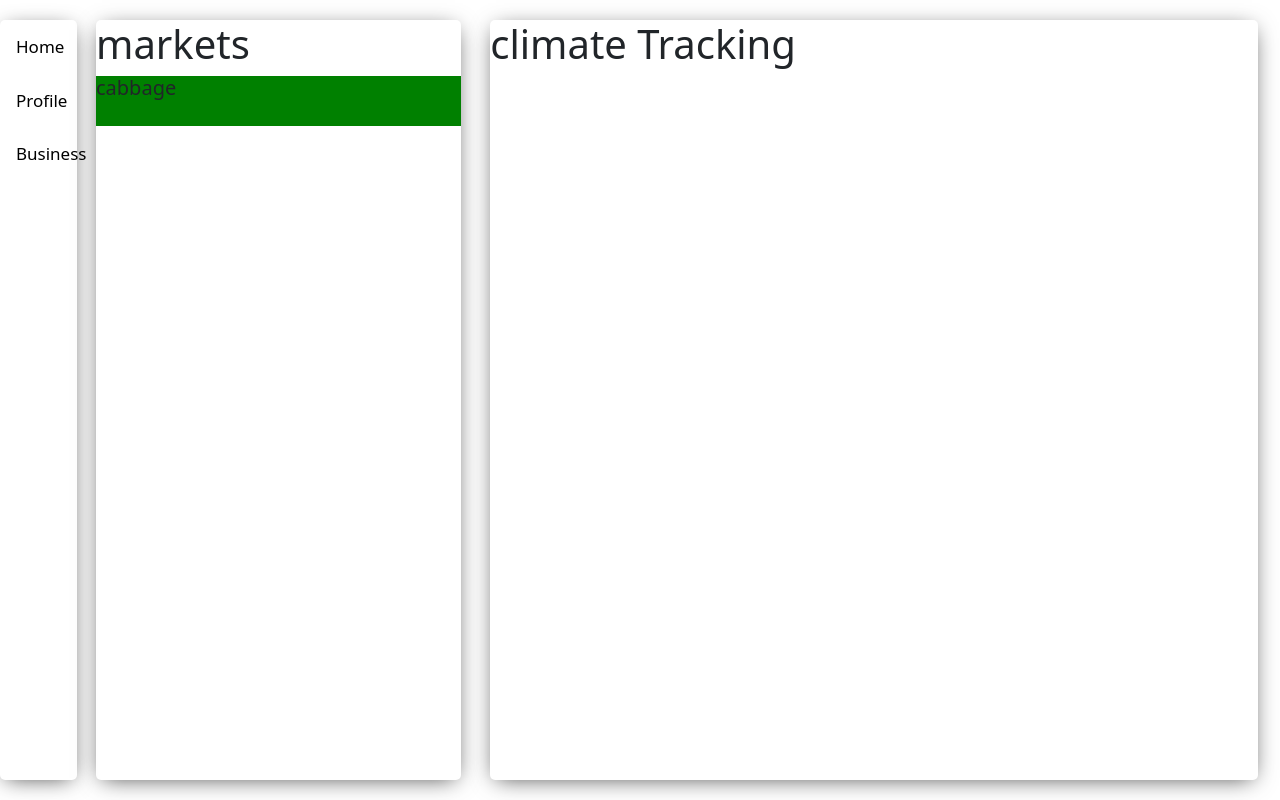
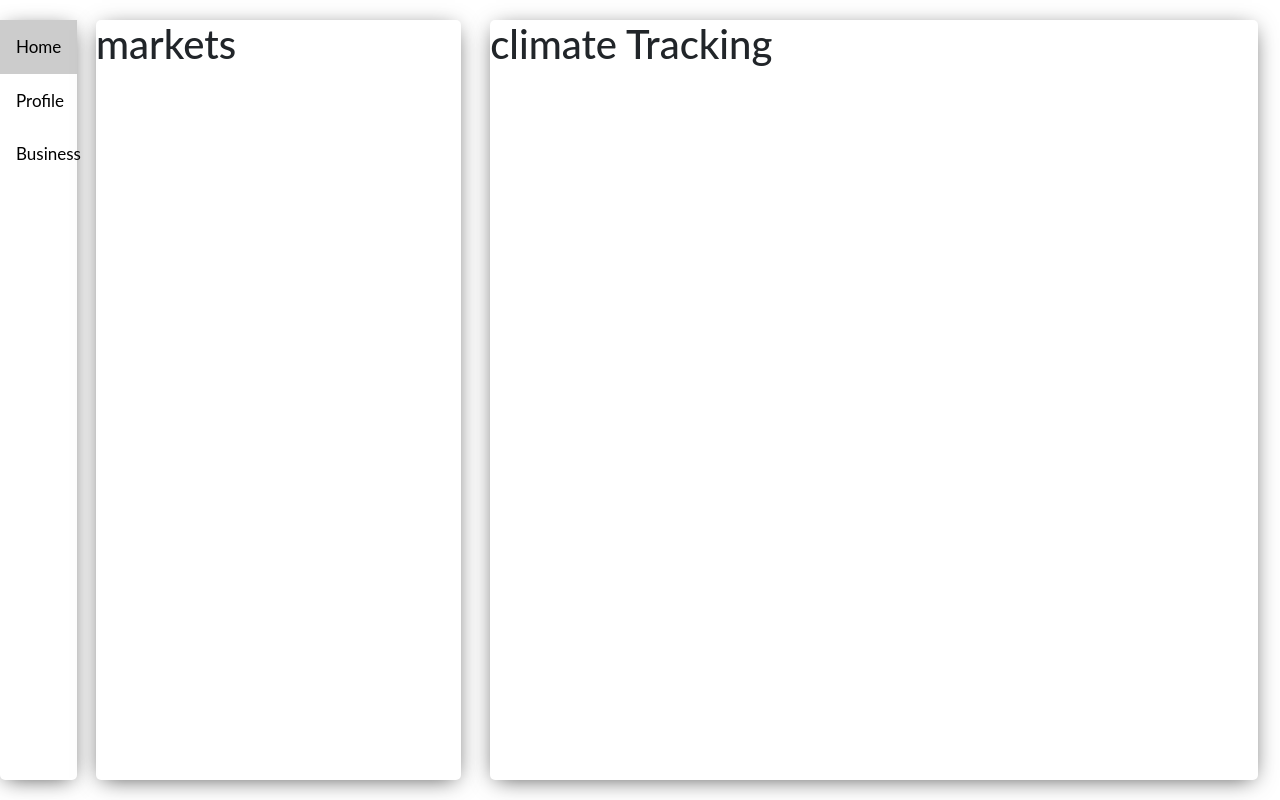
Before and after one commit to Sir-kinuthia-001/Climate-Control-and-Visualization-Dashboard, a website: page index.html in a window 1280 px wide. Drawn offline with nearby package versions, Linux system fonts and the light colour scheme.

Commit message:
init commit

```diff
--- a/index.html
+++ b/index.html
@@ -1,8 +1,7 @@
 <!DOCTYPE html>
 <html lang="en" dir="ltr">
   <head>
-    <script src=
-"https://ajax.googleapis.com/ajax/libs/jquery/3.3.1/jquery.min.js">
+    <script src="https://ajax.googleapis.com/ajax/libs/jquery/3.3.1/jquery.min.js">
   </script>
     <!--require meta tags-->
     <meta charset="utf-8">
@@ -17,17 +16,14 @@
   </head>
   <body>
     <div class="tab">
-    <button class="tablinks" onclick="openCity(event, 'Home')" id="defaultOpen">Home</button><br>
-    <button class="tablinks" onclick="openCity(event, 'Profile')">Profile</button><br>
-    <button class="tablinks" onclick="openCity(event, 'msgs')">Business</button><br>
+    <button class="tablinks" onclick="opentab(event, 'Home')" id="defaultOpen">Home</button><br>
+    <button class="tablinks" onclick="opentab(event, 'Profile')">Profile</button><br>
+    <button class="tablinks" onclick="opentab(event, 'Business')">Business</button><br>
   </div>
 
   <div id="Home" class="tabcontent">
     <div class="container-1">
       <h1>markets</h1>
-      <div class="market-ribbon">
-        <h5>cabbage</h5>
-      </div>
     </div>
     <div class="container-2">
       <h1>climate Tracking</h1>
@@ -35,18 +31,30 @@
         <canvas id="production-charts"></canvas>
           </div>
         </div>
-
+      </div>
 <div id="Profile" class="tabcontent">
+  <div class="profile-container">
+    <h2>cdc</h2>
+  </div>
+</div>
+<div id="Business" class="tabcontent">
+  <div class="Business-container">
+  <div class="salut">
+    <h1>{{}},{{Name}}</h1>
+  </div>
+  <div class="calender">
 
   </div>
-
-<div id="Business" class="tabcontent">
+  <div class="progress-container">
+    <div class="progress-bar">
 
     </div>
+  </div>
+  <div class="chats-container">
 
-
-  <!---
-      <div class="Chart-time">
+  </div>
+</div>
+  <!--<div class="Chart-time">
         <button class="time-button" type="button" name="button">H</button>
         <button class="time-button" type="button" name="button">D</button>
         <button class="time-button" type="button" name="button">W</button>
@@ -70,7 +78,6 @@
               data:[9, 10, 95, -95, 95, 0, -5]
           }]
       },
-
       // Configuration options go here
       options: {
         responsive: true,
@@ -80,9 +87,8 @@
       }
           });
       </script>-->
-    </div>
     <script>
-    function openCity(evt, cityName) {
+    function opentab(evt, cityName) {
       var i, tabcontent, tablinks;
       tabcontent = document.getElementsByClassName("tabcontent");
       for (i = 0; i < tabcontent.length; i++) {
@@ -95,6 +101,8 @@
       document.getElementById(cityName).style.display = "block";
       evt.currentTarget.className += " active";
     }
+    // Get the element with id="defaultOpen" and click on it
+    document.getElementById("defaultOpen").click();
     </script>
   </body>
 </html>
--- a/style.css
+++ b/style.css
@@ -3,6 +3,8 @@
   --primary-color:#955df4;
   --secondary-color:#ff816c;
 }
+* {box-sizing: border-box}
+body {font-family: "Lato", sans-serif;}
 /* Fade in tabs */
 @-webkit-keyframes fadeEffect {
   from {opacity: 0;}
@@ -34,6 +36,18 @@ box-shadow: 0px 4px 22px -6px rgba(0,0,0,0.75);
   padding: 14px 16px;
   transition: 0.3s;
   font-size: 17px;
+}
+.tab button:hover {
+  background-color: #ddd;
+}
+.tab button.active {
+  background-color: #ccc;
+}
+.tabcontent {
+  display: none;
+  padding: 6px 12px;
+  -webkit-animation: fadeEffect 1s;
+  animation: fadeEffect 1s;
 }
 .container-1{
 position:absolute;
@@ -92,3 +106,6 @@ box-shadow: 0px 4px 22px -6px rgba(0,0,0,0.75);
   top:2.5%;
   border: 2px;
 }
+.salut{
+
+}
```
Lines whose indentation alone changed are shown as unchanged.
